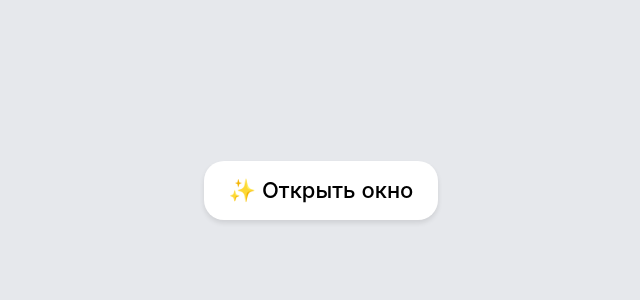
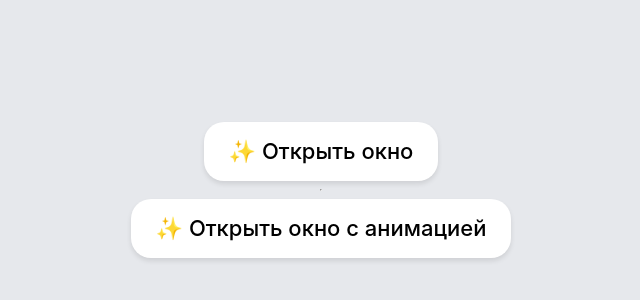
Before and after one commit to Genrihovich/counter, a React (Create React App) app: page / in a window 1280 px wide. Shown: the part 210-510 px from the top of the page, without its empty margins (319-959 px from the left). Built offline with nearby package versions, Linux system fonts and the light colour scheme.

Commit message:
Implementation Btn no animation

```diff
--- a/src/App.js
+++ b/src/App.js
@@ -1,19 +1,14 @@
 import React from 'react';
 import './index.scss';
+import BtnNoAnimated from './component/BtnNoAnimated.jsx'
+import BtnAnimated from './component/BtnAnimated.jsx'
 
 function App() {
   return (
     <div className="App">
-      <button className="open-modal-btn">✨ Открыть окно</button>
-      {/* <div className="overlay">
-        <div className="modal">
-          <svg height="200" viewBox="0 0 200 200" width="200">
-            <title />
-            <path d="M114,100l49-49a9.9,9.9,0,0,0-14-14L100,86,51,37A9.9,9.9,0,0,0,37,51l49,49L37,149a9.9,9.9,0,0,0,14,14l49-49,49,49a9.9,9.9,0,0,0,14-14Z" />
-          </svg>
-          <img src="https://media2.giphy.com/media/xT0xeJpnrWC4XWblEk/giphy.gif" />
-        </div>
-      </div> */}
+      <BtnNoAnimated />
+      <hr />
+      <BtnAnimated />
     </div>
   );
 }
--- /dev/null
+++ b/src/component/BtnAnimated.jsx
@@ -0,0 +1,19 @@
+import React from 'react'
+
+const BtnAnimated = () => {
+  return (
+    <div className='wrapper'>
+      <button className="open-modal-btn">✨ Открыть окно с анимацией</button>
+      {/* <div className="overlay">
+        <div className="modal">
+          <svg height="200" viewBox="0 0 200 200" width="200">
+            <title />
+            <path d="M114,100l49-49a9.9,9.9,0,0,0-14-14L100,86,51,37A9.9,9.9,0,0,0,37,51l49,49L37,149a9.9,9.9,0,0,0,14,14l49-49,49,49a9.9,9.9,0,0,0,14-14Z" />
+          </svg>
+          <img src="https://media2.giphy.com/media/xT0xeJpnrWC4XWblEk/giphy.gif" />
+        </div>
+      </div> */}
+    </div>
+  )
+}
+export default BtnAnimated;
--- /dev/null
+++ b/src/component/BtnNoAnimated.jsx
@@ -0,0 +1,24 @@
+import React, { useState } from 'react';
+
+const BtnNoAnimated = () => {
+    const [show, setShow] = useState(false);
+    return (
+        <div className='wrapper'>
+            <button className="open-modal-btn" onClick={() => { setShow(true) }}>✨ Открыть окно</button>
+            {
+                show && (
+                    <div className="overlay">
+                        <div className="modal">
+                            <svg height="200" viewBox="0 0 200 200" width="200" onClick={() => { setShow(false) }}>
+                                <title />
+                                <path d="M114,100l49-49a9.9,9.9,0,0,0-14-14L100,86,51,37A9.9,9.9,0,0,0,37,51l49,49L37,149a9.9,9.9,0,0,0,14,14l49-49,49,49a9.9,9.9,0,0,0,14-14Z" />
+                            </svg>
+                            <img src="https://media2.giphy.com/media/xT0xeJpnrWC4XWblEk/giphy.gif" />
+                        </div>
+                    </div>
+                )
+            }
+        </div>
+    )
+}
+export default BtnNoAnimated;
--- a/src/index.scss
+++ b/src/index.scss
@@ -16,7 +16,12 @@ body {
   justify-content: center;
   height: 100vh;
   text-align: center;
+  flex-direction: column;
+  flex-wrap: wrap;
+
 }
+
+
 
 .open-modal-btn {
   background: #fff;
```
